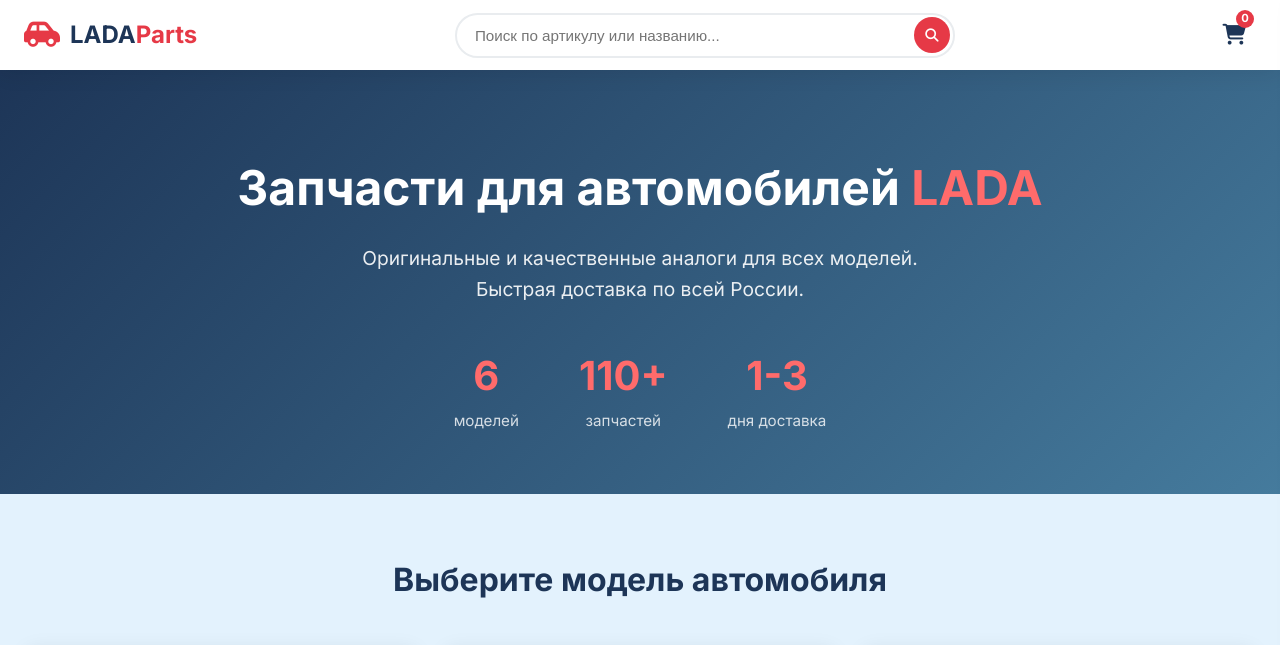
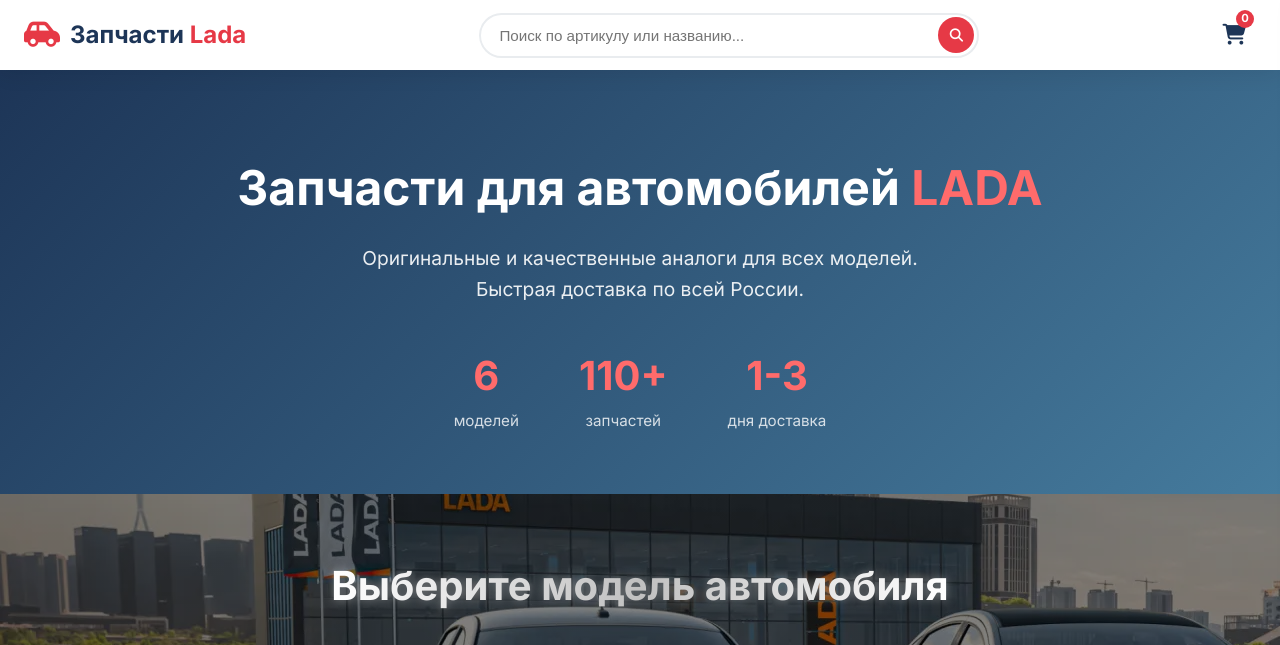
Before and after one commit to BinMaks/Lada-Catalog, a Flask app: page / in a window 1280 px wide. Shown: the top 645 px of the page. Run offline with Flask 3, Linux system fonts and the light colour scheme.

Commit message:
обновил стили:серябристый градиент, фоны

```diff
--- a/app.py
+++ b/app.py
@@ -7,7 +7,7 @@ lada_data = {
     "vesta": {
         "name": "LADA Vesta",
         "years": "2015 — настоящее время",
-        "image": "https://simferopol.autosalon.shop/files/Image/Gallery/resize/73b99d51e4461e540a81f3cd4d8c5140_resize_600_600.png",
+        "image": "https://avatars.mds.yandex.net/get-autoru-vos/18005086/8eb1b3458c30a5d3d7aba220d7585bdb/1200x900",
         "description": "Седан и универсал семейного класса. Один из самых популярных автомобилей LADA в России.",
         "parts": [
             {"id": "v001", "name": "Масляный фильтр", "category": "Фильтры", "price": 350, "article": "V-001-OF", "in_stock": True, "image": "https://cdn1.ozone.ru/s3/multimedia-6/6417369102.jpg"},
--- a/static/css/style.css
+++ b/static/css/style.css
@@ -23,7 +23,8 @@
 
 body {
     font-family: 'Inter', -apple-system, BlinkMacSystemFont, sans-serif;
-    background: #e3f2fd;
+    background:linear-gradient(rgba(0,0,0,0.5), rgba(0,0,0,0.5)),
+               url('/static/images/GosProg_112023 (1).webp');
     color: var(--text);
     line-height: 1.6;
 }
@@ -243,10 +244,14 @@ body {
 
 .section-title {
     text-align: center;
-    font-size: 2rem;
+    font-size: 2.5rem;
     font-weight: 700;
-    color: var(--secondary);
+    background: linear-gradient(90deg, #e0e0e0 0%, #ffffff 25%, #c0c0c0 50%, #ffffff 75%, #a0a0a0 100%);
+    -webkit-background-clip: text;
+    -webkit-text-fill-color: transparent;
+    filter: drop-shadow(0 0 5px rgba(192,192,192,0.5));
     margin-bottom: 40px;
+
 }
 
 .models-grid {
--- a/templates/base.html
+++ b/templates/base.html
@@ -13,7 +13,7 @@
         <div class="container">
             <a href="{{ url_for('index') }}" class="logo">
                 <i class="fas fa-car-side"></i>
-                <span>LADA<span class="logo-accent">Parts</span></span>
+                <span>Запчасти<span class="logo-accent"> Lada</span></span>
             </a>
 
             <div class="search-box">
@@ -51,7 +51,7 @@
 
     <footer class="footer">
         <div class="container">
-            <p>2026 Lada Parts Catalog. Каталог запчастей для автомобилей LADA.</p>
+            <p>2026 Запчасти на все марки Lada. Каталог. Каталог запчастей для автомобилей LADA.</p>
         </div>
     </footer>
 
```
Also changed, not shown: static/images/GosProg_112023 (1).webp (added).
